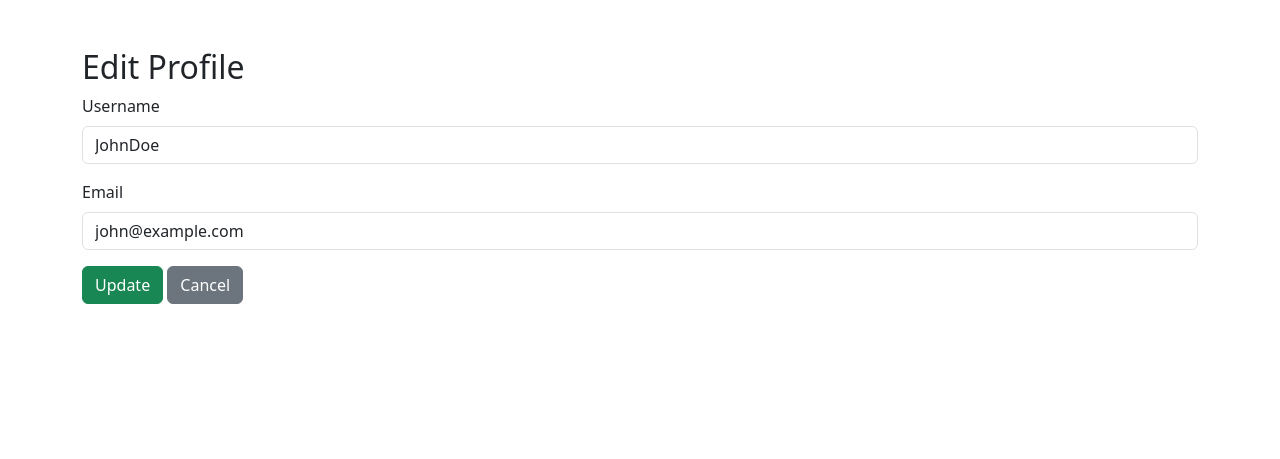
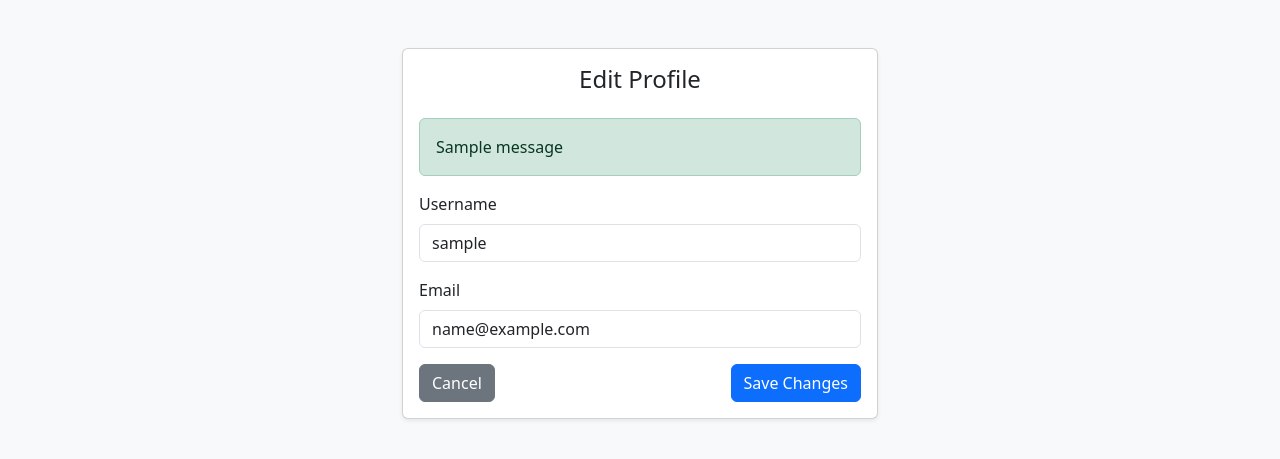
Before and after one commit to jshwadmaX/currency-trend, a Flask app: template templates/edit_profile.html in a window 1280 px wide. Shown: the top 459 px of the page. Run offline with Flask 3, Linux system fonts and the light colour scheme; the template is opened without the code that fills it: most values are stand-ins (such as "Sample title", 1, 10 or a date in 2020); one stand-in notice (Sample message) is shown; some libraries are stand-ins or nearby versions.

Commit message:
Update edit_profile.html

```diff
--- a/templates/edit_profile.html
+++ b/templates/edit_profile.html
@@ -1,51 +1,60 @@
 <!DOCTYPE html>
-<html>
+<html lang="en">
 <head>
-    <meta charset="utf-8">
+    <meta charset="UTF-8">
     <title>Edit Profile</title>
     <link rel="stylesheet" href="https://cdnjs.cloudflare.com/ajax/libs/bootstrap/5.3.0/css/bootstrap.min.css">
 </head>
-<body>
-    <div class="container mt-5">
-        <h2>Edit Profile</h2>
-        <form id="edit-profile-form">
+<body class="bg-light">
+
+<div class="container mt-5" style="max-width: 500px;">
+    <div class="card shadow-sm">
+        <div class="card-body">
+            <h4 class="mb-4 text-center">Edit Profile</h4>
+
+            {% with messages = get_flashed_messages(with_categories=true) %}
+                {% if messages %}
+                    {% for category, message in messages %}
+                        <div class="alert alert-{{ category }}">{{ message }}</div>
+                    {% endfor %}
+                {% endif %}
+            {% endwith %}
+
+            <form method="POST">
                 <div class="mb-3">
                     <label class="form-label">Username</label>
-                <input type="text" id="username" class="form-control" required>
+                    <input
+                        type="text"
+                        class="form-control"
+                        name="username"
+                        value="{{ account.username }}"
+                        required
+                    >
                 </div>
+
                 <div class="mb-3">
                     <label class="form-label">Email</label>
-                <input type="email" id="email" class="form-control" required>
+                    <input
+                        type="email"
+                        class="form-control"
+                        name="email"
+                        value="{{ account.email }}"
+                        required
+                    >
                 </div>
-            <button type="submit" class="btn btn-success">Update</button>
-            <button type="button" id="cancel-btn" class="btn btn-secondary">Cancel</button>
+
+                <div class="d-flex justify-content-between">
+                    <a href="{{ url_for('profile') }}" class="btn btn-secondary">
+                        Cancel
+                    </a>
+                    <button type="submit" class="btn btn-primary">
+                        Save Changes
+                    </button>
+                </div>
             </form>
         </div>
+    </div>
+</div>
 
-    <script>
-        // Demo account info
-        const account = {
-            username: "JohnDoe",
-            email: "john@example.com"
-        };
-
-        // Pre-fill form
-        document.getElementById('username').value = account.username;
-        document.getElementById('email').value = account.email;
-
-        // Handle form submission
-        document.getElementById('edit-profile-form').addEventListener('submit', function(e){
-            e.preventDefault();
-            account.username = document.getElementById('username').value;
-            account.email = document.getElementById('email').value;
-            alert('Profile updated!\nUsername: ' + account.username + '\nEmail: ' + account.email);
-        });
-
-        // Cancel button
-        document.getElementById('cancel-btn').addEventListener('click', function(){
-            alert('Cancelled. Returning to dashboard.');
-            // Replace with actual navigation if needed, e.g., window.location.href = "dashboard.html";
-        });
-    </script>
 </body>
 </html>
```
Lines whose indentation alone changed are shown as unchanged.
